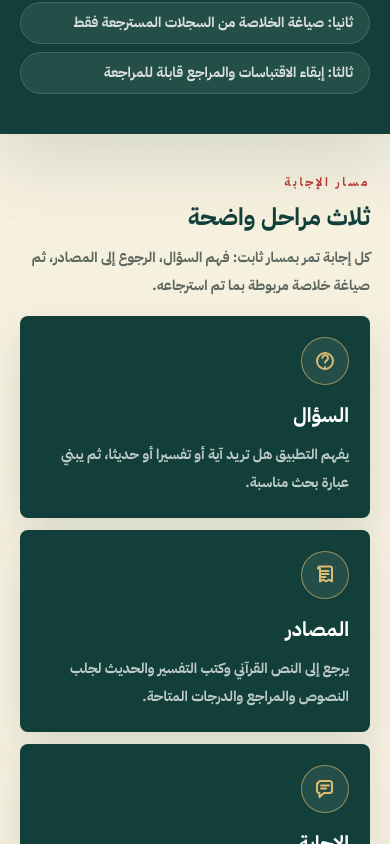
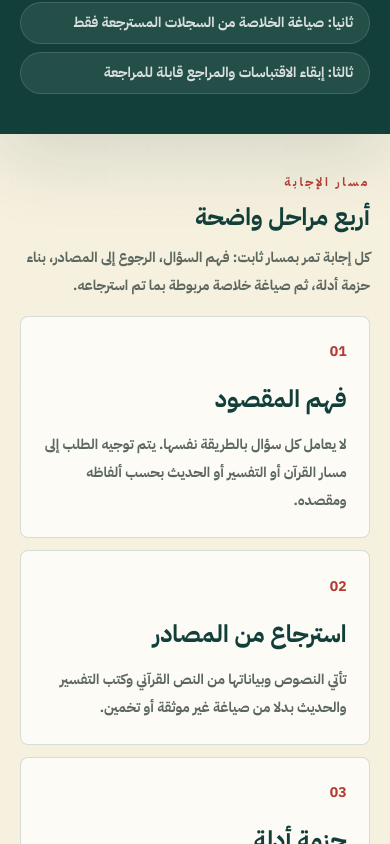
Before and after one commit to Abdulrahman84/quran-hadith-ai, a Next.js app: page /how-it-works in a window 390 px wide. Shown: the part 1156-2000 px from the top of the page. Built offline with nearby package versions, Linux system fonts and the light colour scheme.

Commit message:
Add source filters and mobile UX polish

```diff
--- a/src/app/api/search/route.ts
+++ b/src/app/api/search/route.ts
@@ -1,4 +1,5 @@
 import { generateGroundedAnswer } from "@/lib/llm/ollama";
+import { isHadithCollectionSelection } from "@/lib/retrieval/hadith-collections";
 import { searchSources } from "@/lib/retrieval/source-router";
 import { isTafsirSourceSelection } from "@/lib/retrieval/tafsir-sources";
 import type { GroundedAnswer, RetrievalResponse } from "@/lib/retrieval/types";
@@ -8,6 +9,7 @@ export const runtime = "nodejs";
 type SearchRequestBody = {
   language?: unknown;
   question?: unknown;
+  hadithCollection?: unknown;
   tafsirSource?: unknown;
 };
 
@@ -43,6 +45,7 @@ export async function POST(request: Request) {
 
   const question = typeof body.question === "string" ? body.question.trim() : "";
   const language = body.language === "arabic" || body.language === "english" ? body.language : "arabic";
+  const hadithCollection = isHadithCollectionSelection(body.hadithCollection) ? body.hadithCollection : "all";
   const tafsirSource = isTafsirSourceSelection(body.tafsirSource) ? body.tafsirSource : "all";
 
   if (question.length === 0) {
@@ -61,7 +64,7 @@ export async function POST(request: Request) {
     );
   }
 
-  const response = await searchSources(question, language, { tafsirSource });
+  const response = await searchSources(question, language, { tafsirSource, hadithCollection });
   const answer = await generateGroundedAnswer({
     question,
     language,
--- a/src/app/globals.css
+++ b/src/app/globals.css
@@ -54,16 +54,6 @@ html[dir="rtl"] body {
   background: white;
 }
 
-.nav-link-mobile-hidden {
-  display: none;
-}
-
-@media (min-width: 40rem) {
-  .nav-link-mobile-hidden {
-    display: inline-flex;
-  }
-}
-
 .source-grid {
   position: absolute;
   inset: 0;
@@ -76,6 +66,25 @@ html[dir="rtl"] body {
   mask-image: linear-gradient(to bottom, black, transparent 80%);
   opacity: 0.55;
   animation: soft-pan 18s linear infinite;
+}
+
+@media (max-width: 480px) {
+  .nav-link {
+    min-height: 2.15rem;
+    padding: 0.42rem 0.5rem;
+    font-size: 0.62rem;
+    line-height: 1;
+    white-space: nowrap;
+  }
+
+  .language-switcher {
+    display: none;
+  }
+
+  .language-select {
+    display: inline-flex;
+    width: 4.65rem;
+  }
 }
 
 .source-aura {
@@ -132,6 +141,21 @@ html[dir="rtl"] body {
   border: 1px solid color-mix(in srgb, var(--color-green) 22%, transparent);
   background: color-mix(in srgb, white 58%, transparent);
   padding: 0.22rem;
+}
+
+.language-select {
+  display: none;
+  min-height: 2.15rem;
+  appearance: none;
+  border-radius: 999px;
+  border: 1px solid color-mix(in srgb, var(--color-green) 22%, transparent);
+  background: color-mix(in srgb, white 58%, transparent);
+  color: var(--color-green);
+  padding: 0.42rem 0.58rem;
+  font-size: 0.66rem;
+  font-weight: 900;
+  line-height: 1;
+  outline: none;
 }
 
 .language-option {
--- a/src/app/how-it-works/page.tsx
+++ b/src/app/how-it-works/page.tsx
@@ -23,25 +23,7 @@ const steps: Array<{ titleKey: TranslationKey; textKey: TranslationKey }> = [
   },
 ];
 
-const pipeline: Array<{ icon: "question" | "sources" | "answer"; labelKey: TranslationKey; textKey: TranslationKey }> = [
-  {
-    icon: "question",
-    labelKey: "how.pipeline.query",
-    textKey: "how.pipeline.queryText",
-  },
-  {
-    icon: "sources",
-    labelKey: "how.pipeline.sources",
-    textKey: "how.pipeline.sourcesText",
-  },
-  {
-    icon: "answer",
-    labelKey: "how.pipeline.answer",
-    textKey: "how.pipeline.answerText",
-  },
-];
-
-function PageIcon({ type }: { type: "question" | "sources" | "answer" | "risk" | "solve" }) {
+function PageIcon({ type }: { type: "risk" | "solve" }) {
   if (type === "risk") {
     return (
       <svg aria-hidden="true" className="h-6 w-6" fill="none" viewBox="0 0 24 24">
@@ -75,49 +57,7 @@ function PageIcon({ type }: { type: "question" | "sources" | "answer" | "risk" |
     );
   }
 
-  if (type === "question") {
-    return (
-      <svg aria-hidden="true" className="h-6 w-6" fill="none" viewBox="0 0 24 24">
-        <path
-          d="M12 18h.01M9.4 9a2.8 2.8 0 1 1 4.6 2.15c-.98.7-1.75 1.18-1.9 2.35"
-          stroke="currentColor"
-          strokeLinecap="round"
-          strokeWidth="2"
-        />
-        <path
-          d="M4 12a8 8 0 1 0 16 0 8 8 0 0 0-16 0Z"
-          stroke="currentColor"
-          strokeWidth="2"
-        />
-      </svg>
-    );
-  }
-
-  if (type === "sources") {
-    return (
-      <svg aria-hidden="true" className="h-6 w-6" fill="none" viewBox="0 0 24 24">
-        <path
-          d="M5 5.5c0-1.1.9-2 2-2h10c1.1 0 2 .9 2 2v13l-3-1.8-3 1.8-3-1.8-3 1.8v-13Z"
-          stroke="currentColor"
-          strokeLinejoin="round"
-          strokeWidth="2"
-        />
-        <path d="M8.5 8h7M8.5 11h7M8.5 14h4" stroke="currentColor" strokeLinecap="round" strokeWidth="2" />
-      </svg>
-    );
-  }
-
-  return (
-    <svg aria-hidden="true" className="h-6 w-6" fill="none" viewBox="0 0 24 24">
-      <path
-        d="M5 6.5A2.5 2.5 0 0 1 7.5 4h9A2.5 2.5 0 0 1 19 6.5v7A2.5 2.5 0 0 1 16.5 16H11l-4.5 4v-4A2.5 2.5 0 0 1 4 13.5v-7Z"
-        stroke="currentColor"
-        strokeLinejoin="round"
-        strokeWidth="2"
-      />
-      <path d="M8 8.5h8M8 11.5h5" stroke="currentColor" strokeLinecap="round" strokeWidth="2" />
-    </svg>
-  );
+  return null;
 }
 
 export default function HowItWorks() {
@@ -200,32 +140,16 @@ export default function HowItWorks() {
           <p className="mt-3 max-w-3xl text-sm font-bold leading-7 text-[var(--color-muted)]">{t("how.flow.text")}</p>
         </div>
 
-        <div className="grid gap-3 lg:grid-cols-3">
-          {pipeline.map((item, index) => (
-            <article
-              className="animate-rise rounded-lg border border-[var(--color-green)]/16 bg-[var(--color-green)] p-5 text-[var(--color-sand)] shadow-[0_18px_42px_rgba(18,63,57,0.12)]"
-              key={item.labelKey}
-              style={{ animationDelay: `${index * 80}ms` }}
-            >
-              <div className="grid h-12 w-12 place-items-center rounded-full border border-[var(--color-gold)]/60 bg-white/8 text-[var(--color-gold)]">
-                <PageIcon type={item.icon} />
-              </div>
-              <h3 className="mt-4 text-xl font-black text-white">{t(item.labelKey)}</h3>
-              <p className="mt-3 text-sm font-bold leading-7 text-white/72">{t(item.textKey)}</p>
+        <div className="grid gap-3 md:grid-cols-2">
+          {steps.map((step, index) => (
+            <article className="product-card animate-rise" key={step.titleKey} style={{ animationDelay: `${index * 90}ms` }}>
+              <span className="text-sm font-black text-[var(--color-red)]">{String(index + 1).padStart(2, "0")}</span>
+              <h2 className="mt-5 text-2xl font-black text-[var(--color-green)]">{t(step.titleKey)}</h2>
+              <p className="mt-4 text-sm font-bold leading-7 text-[var(--color-muted)]">{t(step.textKey)}</p>
             </article>
           ))}
         </div>
       </section>
-
-      <section className="relative z-10 mx-auto grid max-w-6xl gap-3 px-5 pb-16 sm:px-8 md:grid-cols-2">
-        {steps.map((step, index) => (
-          <article className="product-card animate-rise" key={step.titleKey} style={{ animationDelay: `${index * 90}ms` }}>
-            <span className="text-sm font-black text-[var(--color-red)]">{String(index + 1).padStart(2, "0")}</span>
-            <h2 className="mt-5 text-2xl font-black text-[var(--color-green)]">{t(step.titleKey)}</h2>
-            <p className="mt-4 text-sm font-bold leading-7 text-[var(--color-muted)]">{t(step.textKey)}</p>
-          </article>
-        ))}
-      </section>
     </main>
   );
 }
--- a/src/lib/i18n.ts
+++ b/src/lib/i18n.ts
@@ -17,10 +17,12 @@ export const dictionaries = {
     "language.label": "اللغة",
     "home.eyebrow": "اسأل من المصادر المسترجعة",
     "home.title": "ما الذي تريد التحقق منه؟",
-    "home.inputLabel": "اسأل عن القرآن أو التفسير أو الحديث",
-    "home.placeholder": "اسأل عن القرآن أو التفسير أو الحديث...",
+    "home.inputLabel": "اسأل عن الآية القرآنية أو التفسير أو الحديث",
+    "home.placeholder": "اسأل عن الآية القرآنية أو التفسير أو الحديث...",
     "home.search": "بحث",
     "home.scan": "فحص",
+    "home.hadithCollectionLabel": "كتاب الحديث",
+    "home.hadithCollectionAll": "كل كتب الحديث",
     "home.tafsirSourceLabel": "مصدر التفسير",
     "home.tafsirSourceAll": "كل التفاسير",
     "home.suggestion.intention": "ابحث عن حديث النية مع المصدر",
@@ -66,6 +68,10 @@ export const dictionaries = {
     "result.previousPage": "السابق",
     "result.nextPage": "التالي",
     "result.pageLabel": "صفحة",
+    "result.filterAll": "كل النتائج",
+    "result.filterQuran": "القرآن والتفسير",
+    "result.filterHadith": "الحديث فقط",
+    "result.filterEmpty": "لا توجد سجلات مطابقة لهذا المرشح.",
     "how.eyebrow": "كيف يعمل",
     "how.title": "الإجابة الواثقة لا تكفي. المصدر هو البداية.",
     "how.intro": "أدوات الذكاء الاصطناعي العامة قد تصوغ جوابا مقنعا من غير طريق واضح إلى الدليل. سند AI يعكس المسار: يبدأ بالنص القرآني وكتب التفسير والحديث، ثم يصوغ مما تم استرجاعه فقط.",
@@ -76,8 +82,8 @@ export const dictionaries = {
     "how.pipeline.answer": "الإجابة",
     "how.pipeline.answerText": "تصوغ طبقة الإجابة خلاصة قصيرة من السجلات المسترجعة وتترك الاقتباسات ظاهرة.",
     "how.flow.eyebrow": "مسار الإجابة",
-    "how.flow.title": "ثلاث مراحل واضحة",
-    "how.flow.text": "كل إجابة تمر بمسار ثابت: فهم السؤال، الرجوع إلى المصادر، ثم صياغة خلاصة مربوطة بما تم استرجاعه.",
+    "how.flow.title": "أربع مراحل واضحة",
+    "how.flow.text": "كل إجابة تمر بمسار ثابت: فهم السؤال، الرجوع إلى المصادر، بناء حزمة أدلة، ثم صياغة خلاصة مربوطة بما تم استرجاعه.",
     "how.problem.eyebrow": "المشكلة والحل",
     "how.problem.title": "هذا هو السبب الذي بُني من أجله سند AI",
     "how.problem.text": "الأسئلة الشرعية تحتاج أكثر من جواب جميل. تحتاج مصدر النص، وموضعه، وما إذا كانت الدرجة أو النسبة موجودة فعلا في السجل.",
@@ -178,6 +184,8 @@ export const dictionaries = {
     "home.placeholder": "Ask about Quran, tafsir, or hadith...",
     "home.search": "Search",
     "home.scan": "Scan",
+    "home.hadithCollectionLabel": "Hadith book",
+    "home.hadithCollectionAll": "All hadith books",
     "home.tafsirSourceLabel": "Tafsir source",
     "home.tafsirSourceAll": "All tafsirs",
     "home.suggestion.intention": "Find hadith on intention with source",
@@ -223,6 +231,10 @@ export const dictionaries = {
     "result.previousPage": "Previous",
     "result.nextPage": "Next",
     "result.pageLabel": "Page",
+    "result.filterAll": "All results",
+    "result.filterQuran": "Quran & tafsir",
+    "result.filterHadith": "Hadith only",
+    "result.filterEmpty": "No records match this filter.",
     "how.eyebrow": "How it works",
     "how.title": "A confident answer is not enough. The source comes first.",
     "how.intro": "General AI tools can produce persuasive answers without a clear path back to evidence. سند AI reverses the flow: it starts with the Quran text, tafsir works, and hadith collections, then writes only from what was retrieved.",
@@ -233,8 +245,8 @@ export const dictionaries = {
     "how.pipeline.answer": "Answer",
     "how.pipeline.answerText": "The answer layer writes a short response from retrieved records while citations stay visible.",
     "how.flow.eyebrow": "Answer path",
-    "how.flow.title": "Three clear stages",
-    "how.flow.text": "Every answer follows the same path: understand the question, return to sources, then write a summary tied to retrieved records.",
+    "how.flow.title": "Four clear stages",
+    "how.flow.text": "Every answer follows the same path: understand the question, return to sources, build an evidence pack, then write a summary tied to retrieved records.",
     "how.problem.eyebrow": "Problem and solution",
     "how.problem.title": "This is why سند AI exists",
     "how.problem.text": "Religious questions need more than polished wording. They need the source text, its location, and whether grade or attribution data is actually present in the record.",
```
Also changed, not shown: src/app/page.tsx (+96 -6 lines), src/components/language-switcher.tsx (+17 -0 lines), src/components/site-header.tsx (+4 -4 lines), 2 other files (tests, documents, lock files or other folders).
